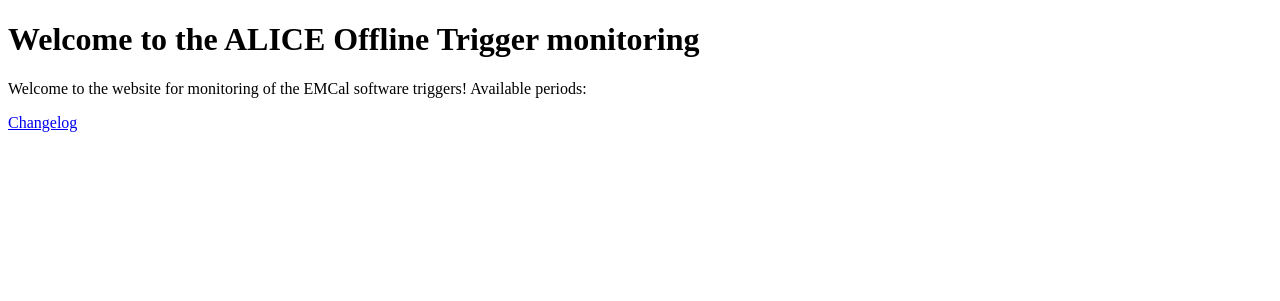
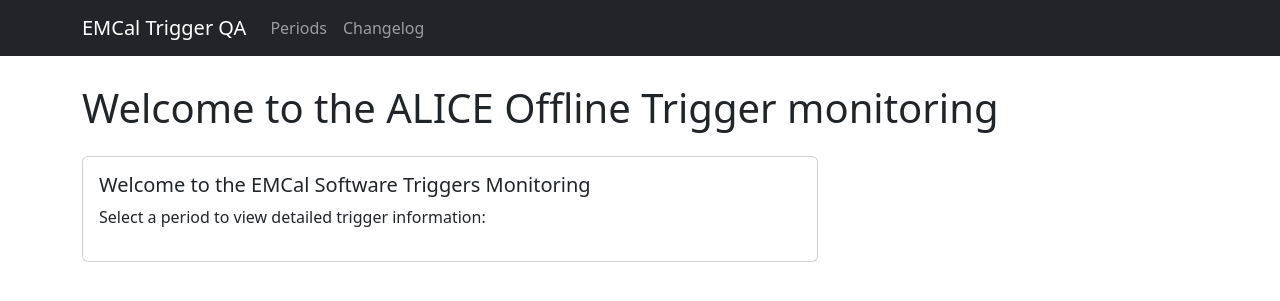
Before and after one commit to fjonasALICE/emctriggerqaapp, a Flask app: page / in a window 1280 px wide. Shown: the top 301 px of the page. Run offline with Flask 3, Linux system fonts and the light colour scheme; some libraries are stand-ins or nearby versions.

Commit message:
changed design to use bootstrap

```diff
--- a/templates/base.html
+++ b/templates/base.html
@@ -1,12 +1,52 @@
-<!DOCTYPE HTML PUBLIC "-//W3C//DTD HTML 4.01 Transitional//EN" "http://www.w3.org/TR/html4/loose.dtd">
-<html>
+<!DOCTYPE html>
+<html lang="en">
 <head>
-<title>ALICE Offline Trigger QA</title>
-<meta charset="UTF-8"/>
+    <meta charset="UTF-8">
+    <meta name="viewport" content="width=device-width, initial-scale=1">
+    <title>ALICE Offline Trigger QA</title>
+    <!-- Bootstrap CSS -->
+    <link href="https://cdn.jsdelivr.net/npm/bootstrap@5.3.0/dist/css/bootstrap.min.css" rel="stylesheet">
+    <!-- DataTables CSS -->
+    <link href="https://cdn.datatables.net/1.13.7/css/dataTables.bootstrap5.min.css" rel="stylesheet">
+    <!-- Custom styles -->
+    <style>
+        body { padding-top: 60px; }
+        .table img { max-width: 100%; height: auto; }
+    </style>
 </head>
 <body>
-<h1>{{title}}</h1>
-{%block content%}
-{%endblock%}
+    <nav class="navbar navbar-expand-lg navbar-dark bg-dark fixed-top">
+        <div class="container">
+            <a class="navbar-brand" href="{{url_for('mainpage')}}">EMCal Trigger QA</a>
+            <button class="navbar-toggler" type="button" data-bs-toggle="collapse" data-bs-target="#navbarNav">
+                <span class="navbar-toggler-icon"></span>
+            </button>
+            <div class="collapse navbar-collapse" id="navbarNav">
+                <ul class="navbar-nav">
+                    <li class="nav-item">
+                        <a class="nav-link" href="{{url_for('mainpage')}}">Periods</a>
+                    </li>
+                    <li class="nav-item">
+                        <a class="nav-link" href="{{url_for('display_changelog')}}">Changelog</a>
+                    </li>
+                </ul>
+            </div>
+        </div>
+    </nav>
+
+    <div class="container mt-4">
+        <h1 class="mb-4">{{title}}</h1>
+        {% block content %}
+        {% endblock %}
+    </div>
+
+    <!-- jQuery -->
+    <script src="https://code.jquery.com/jquery-3.7.1.min.js"></script>
+    <!-- Bootstrap Bundle with Popper -->
+    <script src="https://cdn.jsdelivr.net/npm/bootstrap@5.3.0/dist/js/bootstrap.bundle.min.js"></script>
+    <!-- DataTables -->
+    <script src="https://cdn.datatables.net/1.13.7/js/jquery.dataTables.min.js"></script>
+    <script src="https://cdn.datatables.net/1.13.7/js/dataTables.bootstrap5.min.js"></script>
+    {% block scripts %}{% endblock %}
 </body>
 </html>
--- a/templates/start.html
+++ b/templates/start.html
@@ -1,10 +1,21 @@
 {% extends "base.html" %}
 {% block content %}
-Welcome to the website for monitoring of the EMCal software triggers! Available periods:
-<ul>
-{% for item in listitems %}
-<li> <a href="{{url_for('display_period', period=item)}}"> {{item}} </a> </li>
-{% endfor %}
-</ul>
-<a href="{{url_for('display_changelog')}}">Changelog</a>
+<div class="row">
+    <div class="col-md-8">
+        <div class="card">
+            <div class="card-body">
+                <h5 class="card-title">Welcome to the EMCal Software Triggers Monitoring</h5>
+                <p class="card-text">Select a period to view detailed trigger information:</p>
+                <div class="list-group">
+                    {% for item in listitems %}
+                    <a href="{{url_for('display_period', period=item)}}" class="list-group-item list-group-item-action d-flex justify-content-between align-items-center">
+                        {{item}}
+                        <span class="badge bg-primary rounded-pill">→</span>
+                    </a>
+                    {% endfor %}
+                </div>
+            </div>
+        </div>
+    </div>
+</div>
 {% endblock %}
--- a/webapp/app.py
+++ b/webapp/app.py
@@ -2,9 +2,11 @@
 
 import os
 
-from flask import Flask, render_template
+from flask import Flask, render_template, send_from_directory
 
-app = Flask("offlineTriggerQA")
+# Create Flask app with custom template folder
+template_dir = os.path.abspath(os.path.join(os.path.dirname(__file__), '..', 'templates'))
+app = Flask("offlineTriggerQA", template_folder=template_dir)
 
 repo = os.environ["DATAPATH"]
 
```
Also changed, not shown: templates/changelog.html (+24 -10 lines), templates/period.html (+65 -24 lines).
